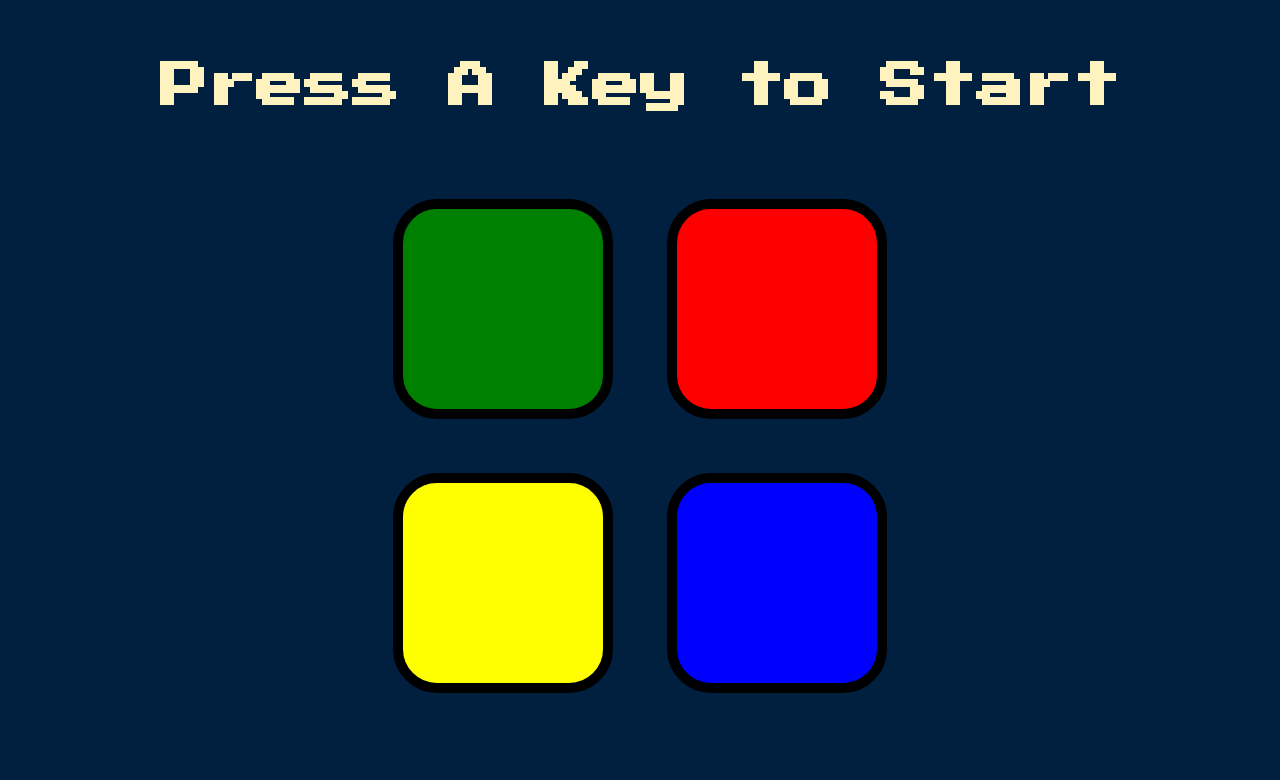
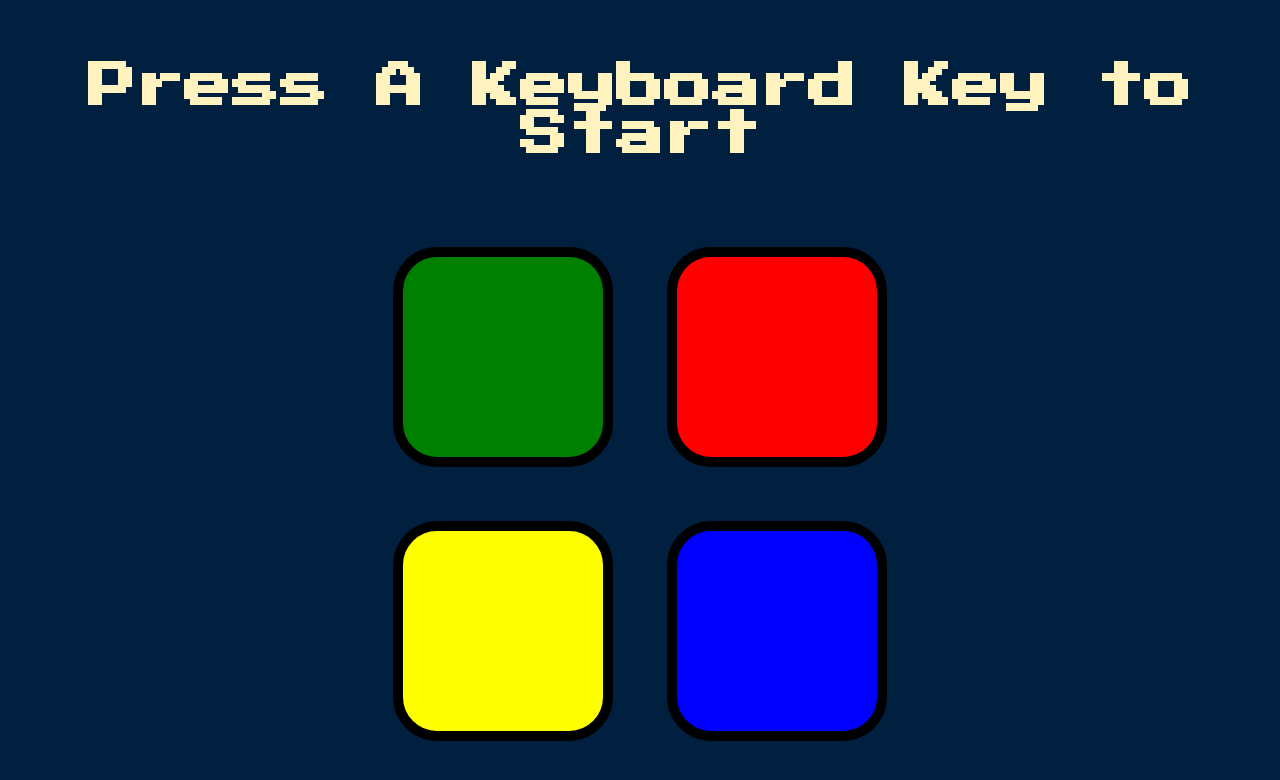
Before and after one commit to viliuskacerginas/Simon-Game, a plain HTML site: page index.html in a window 1280 px wide. Drawn offline with nearby package versions, Linux system fonts and the light colour scheme.

Commit message:
Update index.html

```diff
--- a/index.html
+++ b/index.html
@@ -10,7 +10,7 @@
 </head>
 
 <body>
-  <h1 id="level-title">Press A Key to Start</h1>
+  <h1 id="level-title">Press A Keyboard Key to Start</h1>
   <div class="container">
     <div lass="row">
 
```
